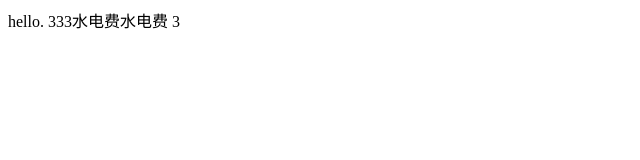
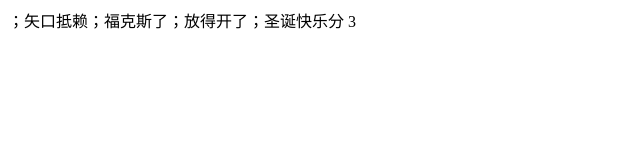
Before and after one commit to aatoe/simple-deploy, a website: page index.html in a window 1280 px wide. Shown: the whole page, without its empty margins (0-640 px from the left). Drawn offline with Linux system fonts and the light colour scheme.

Commit message:
feat: 部署 vercel5

```diff
--- a/index.html
+++ b/index.html
@@ -5,6 +5,6 @@
   <title></title>
 </head>
 <body>
-  hello. 333水电费水电费
+；矢口抵赖；福克斯了；放得开了；圣诞快乐分
 </body>3
 </html>
```
